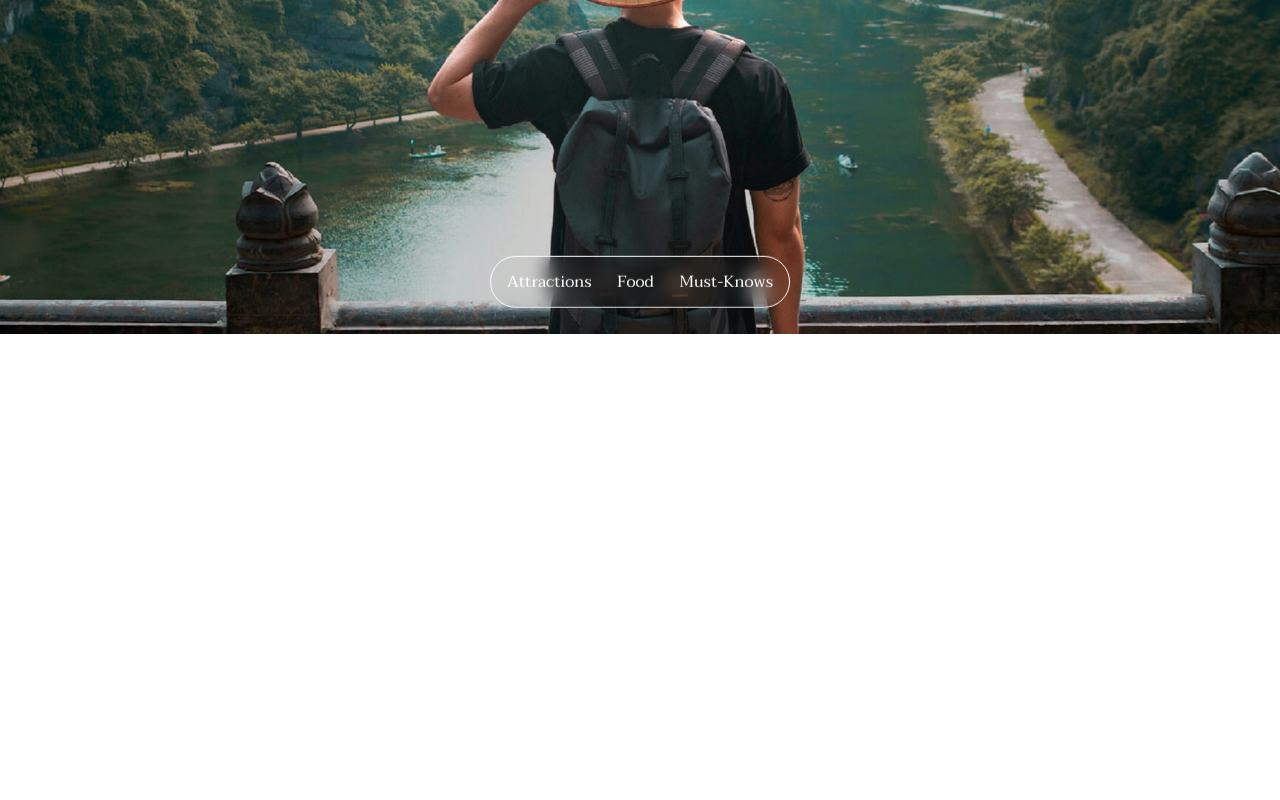
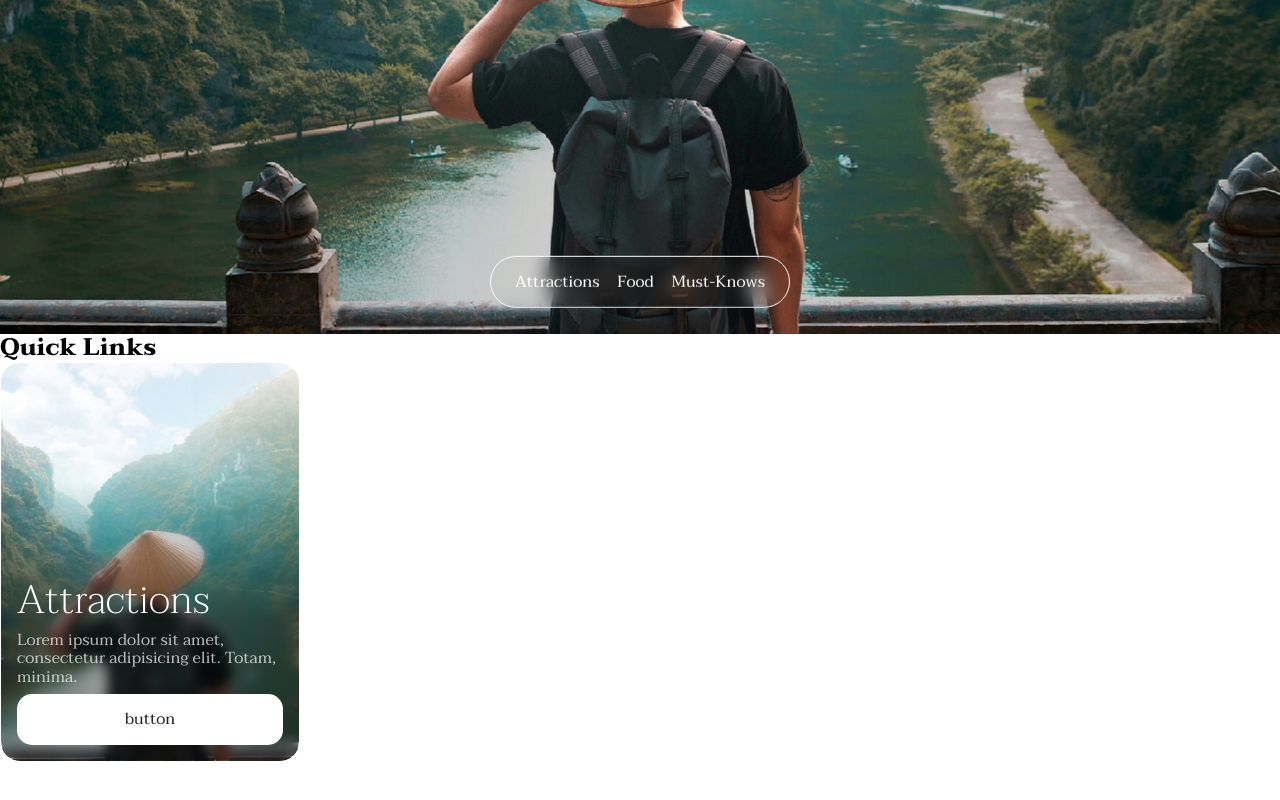
Before and after one commit to rzho17/project-2-country-site, a plain HTML site: page index.html in a window 1280 px wide. Shown: the part 466-1266 px from the top of the page. Drawn offline with Linux system fonts and the light colour scheme.

Commit message:
add styles for quick links info cards

```diff
--- a/index.html
+++ b/index.html
@@ -16,7 +16,9 @@
   </head>
   <body>
     <header>
-      <h2>logo</h2>
+      <a href="">
+        <h2>logo</h2>
+      </a>
       <nav>
         <ul>
           <li><a href="attractions.html">Attractions</a></li>
@@ -40,7 +42,24 @@
           <span class="title">Nam</span>
         </h1>
       </section>
-      <section class="info"></section>
+      <section class="info">
+        <h2>Quick Links</h2>
+        <article class="info-card">
+          <div class="blur"></div>
+          <figure>
+            <img src="assets/index/landing-back.jpg" alt="" />
+          </figure>
+
+          <div class="info-text">
+            <h3>Attractions</h3>
+            <p>
+              Lorem ipsum dolor sit amet, consectetur adipisicing elit. Totam,
+              minima.
+            </p>
+            <a href="attractions.html">button</a>
+          </div>
+        </article>
+      </section>
     </main>
     <footer></footer>
   </body>
--- a/styles/base.css
+++ b/styles/base.css
@@ -3,6 +3,7 @@
   --secondaryColor: red;
   --highlightColor: red;
   --whiteColor: #ffffff;
+  --darkColor: #252525;
 }
 
 body {
@@ -17,6 +18,9 @@ h1 {
 
 /* links */
 
+a {
+  padding: 1rem 0.5rem;
+}
 a,
 a:visited {
   color: inherit;
@@ -37,7 +41,14 @@ a:focus {
 
 header {
   position: absolute;
+
   z-index: 9999;
+}
+
+header h2 {
+  position: absolute;
+  top: 2rem;
+  left: 2rem;
 }
 
 nav {
@@ -60,4 +71,5 @@ ul {
   list-style: none;
   display: flex;
   justify-content: space-between;
+  align-items: center;
 }
--- a/styles/index.css
+++ b/styles/index.css
@@ -81,7 +81,80 @@ h1 span:nth-child(1) {
   margin-bottom: -0.5rem;
 }
 
-/* info */
+/* quick links section*/
 .info {
   min-height: 100vh;
 }
+
+.info-card,
+.info-card img,
+.blur {
+  border-radius: 20px;
+}
+.info-card {
+  display: flex;
+  flex-direction: column;
+  justify-content: flex-end;
+  /* align-items: center; */
+
+  position: relative;
+  height: 25rem;
+  width: 18.75rem;
+
+  border: 1px solid;
+
+  color: var(--whiteColor);
+}
+
+.info-text {
+  display: grid;
+  gap: 0.5rem;
+  padding: 1rem;
+}
+
+.info-card h3 {
+  font-weight: 200;
+  font-size: 2.5rem;
+}
+
+.info-card p {
+  color: rgba(255, 255, 255, 0.7);
+}
+
+.info-card a {
+  display: block;
+
+  border-radius: 15px;
+  text-align: center;
+  color: var(--darkColor);
+  width: 100%;
+  background-color: var(--whiteColor);
+}
+
+.info-card img {
+  position: absolute;
+  top: 50%;
+  left: 50%;
+  transform: translate(-50%, -50%);
+  width: 300px;
+  height: 100%;
+
+  object-fit: cover;
+  z-index: -2;
+}
+
+.blur {
+  position: absolute;
+  bottom: 0;
+  top: auto;
+  rotate: 180deg;
+  /* gradient blur referenced from
+  https://codepen.io/QuiteQuinn/pen/jOBxGjr
+   */
+  mask: linear-gradient(black, black, transparent);
+  backdrop-filter: blur(6px);
+  background-color: rgba(0, 0, 0, 0.4);
+  height: 70%;
+  width: 100%;
+  z-index: -1;
+}
```
